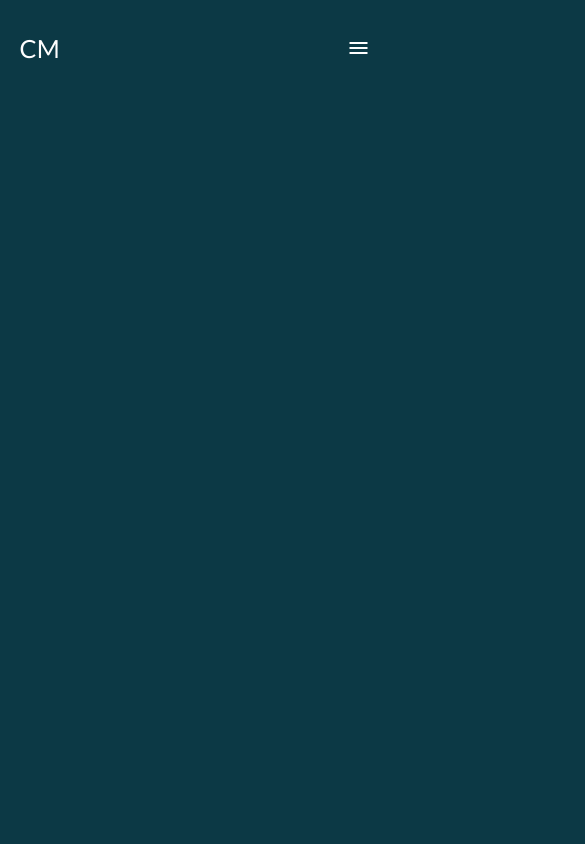
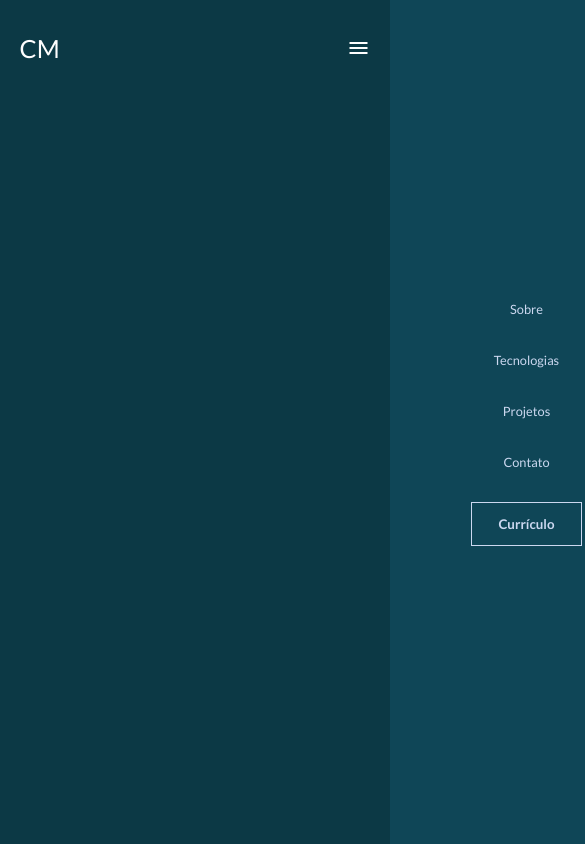
Before and after one commit to CaiqueMorales20/portfolio, a React (Vite) app: page / in a window 390 px wide. Shown: the top 844 px of the page, 585 px wide, since content can reach past the window. Built offline with nearby package versions, Linux system fonts and the light colour scheme.

Commit message:
:iphone: feat: Header Mobile

```diff
--- a/src/GlobalStyle.tsx
+++ b/src/GlobalStyle.tsx
@@ -27,6 +27,11 @@ export const GlobalStyle = createGlobalStyle`
     box-sizing: border-box;
     font-family: 'Lato', sans-serif;
   }
+  html,
+  body{
+    width: 100%;
+    overflow-x: hidden;
+  }
   body{
     background-color: ${cssVariables.color.clrPrimary};
     color: #fefefe;
--- a/src/components/Header/index.tsx
+++ b/src/components/Header/index.tsx
@@ -1,3 +1,6 @@
+// Imports
+import { useState, useEffect, useRef } from "react";
+
 // Imported Components
 import { Button } from "../Button";
 
@@ -21,17 +24,44 @@ export const NavItem = (props: NavItemProps) => {
 
 // Functional Component
 export const Header = () => {
+	// Variables
+	const [mobileMenu, setMobileMenu] = useState<boolean>(false);
+	const wrapperRef = useRef(null);
+	useOutsideAlerter(wrapperRef);
+
+	// Functions
+	function useOutsideAlerter(ref: any) {
+		useEffect(() => {
+			function handleClickOutside(event: any) {
+				if (ref.current && !ref.current.contains(event.target))
+					setMobileMenu(false);
+			}
+			// Bind the event listener
+			document.addEventListener("mousedown", handleClickOutside);
+			return () => {
+				// Unbind the event listener on clean up
+				document.removeEventListener("mousedown", handleClickOutside);
+			};
+		}, [ref]);
+	}
+
+	// Rendering
 	return (
 		<HeaderS>
 			<Logo>CM</Logo>
-			<Nav>
+			<Nav ref={wrapperRef} opened={mobileMenu}>
 				<NavItem link=" " text="Sobre" />
 				<NavItem link=" " text="Tecnologias" />
 				<NavItem link=" " text="Projetos" />
 				<NavItem link=" " text="Contato" />
 				<Button text="Currículo" />
 			</Nav>
-			<HamburgerBtn className="material-symbols-outlined">menu</HamburgerBtn>
+			<HamburgerBtn
+				onClick={() => setMobileMenu(!mobileMenu)}
+				className="material-symbols-outlined"
+			>
+				menu
+			</HamburgerBtn>
 		</HeaderS>
 	);
 };
--- a/src/components/Header/style.tsx
+++ b/src/components/Header/style.tsx
@@ -1,6 +1,11 @@
 // Imports
 import styled from "styled-components";
 import { cssVariables } from "../../GlobalStyle";
+
+// Types
+type NavProps = {
+	opened: boolean;
+};
 
 // Styled Components
 export const HeaderS = styled.div`
@@ -15,13 +20,23 @@ export const Logo = styled.h1`
 	font-weight: 400;
 `;
 
-export const Nav = styled.ul`
+export const Nav = styled.ul<NavProps>`
 	display: flex;
 	align-items: center;
 	gap: 2em;
 
 	@media screen and (max-width: 768px) {
-		display: none;
+		position: absolute;
+		flex-direction: column;
+		right: 0;
+		bottom: 0;
+		top: 0;
+		width: 70vw;
+		justify-content: center;
+		background-color: #0f4657;
+		transition: all 0.4s ease-in-out;
+		transform: ${(props) =>
+			props.opened ? "translateX(0%)" : "translateX(100%)"};
 	}
 `;
 
```
